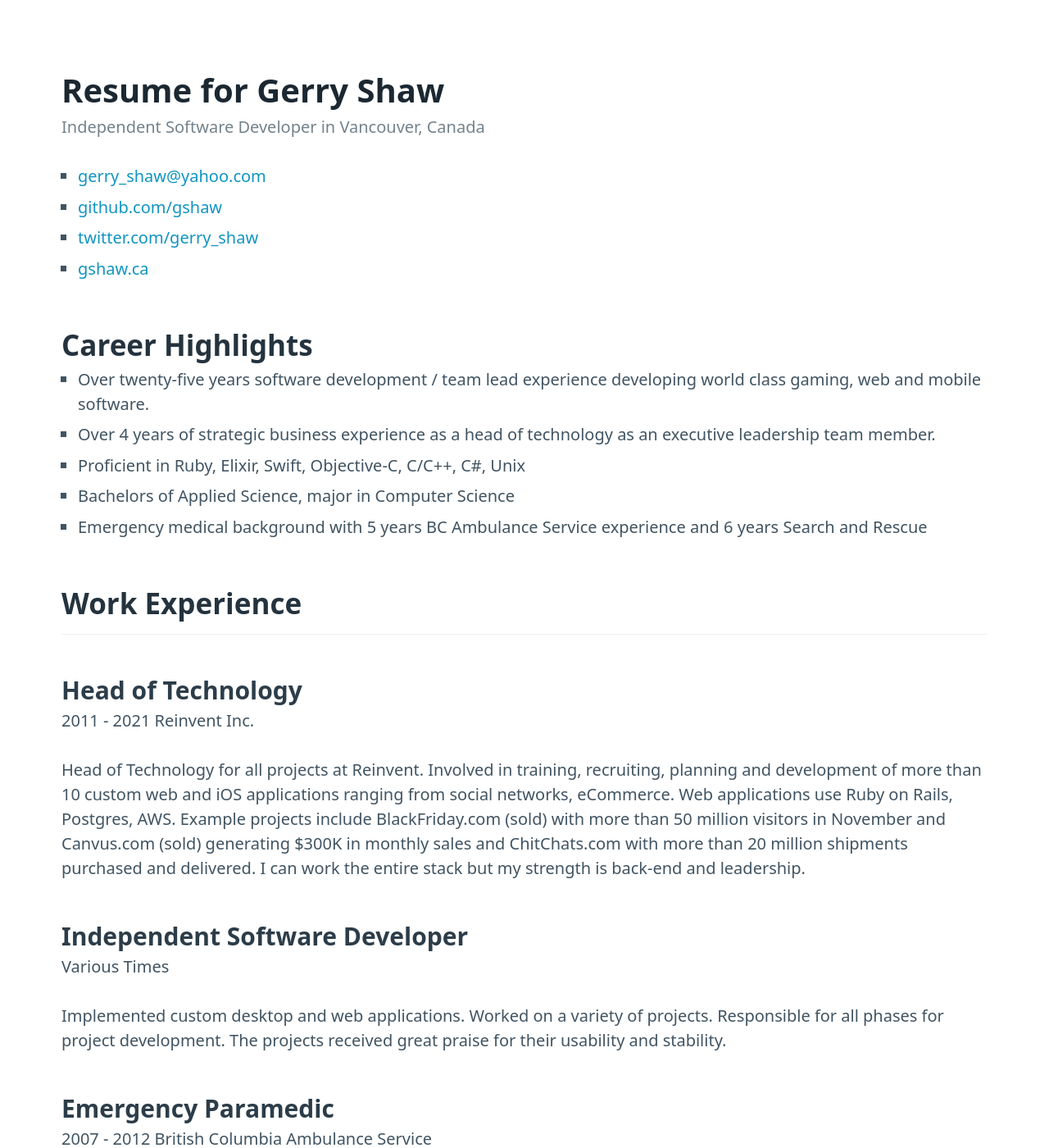
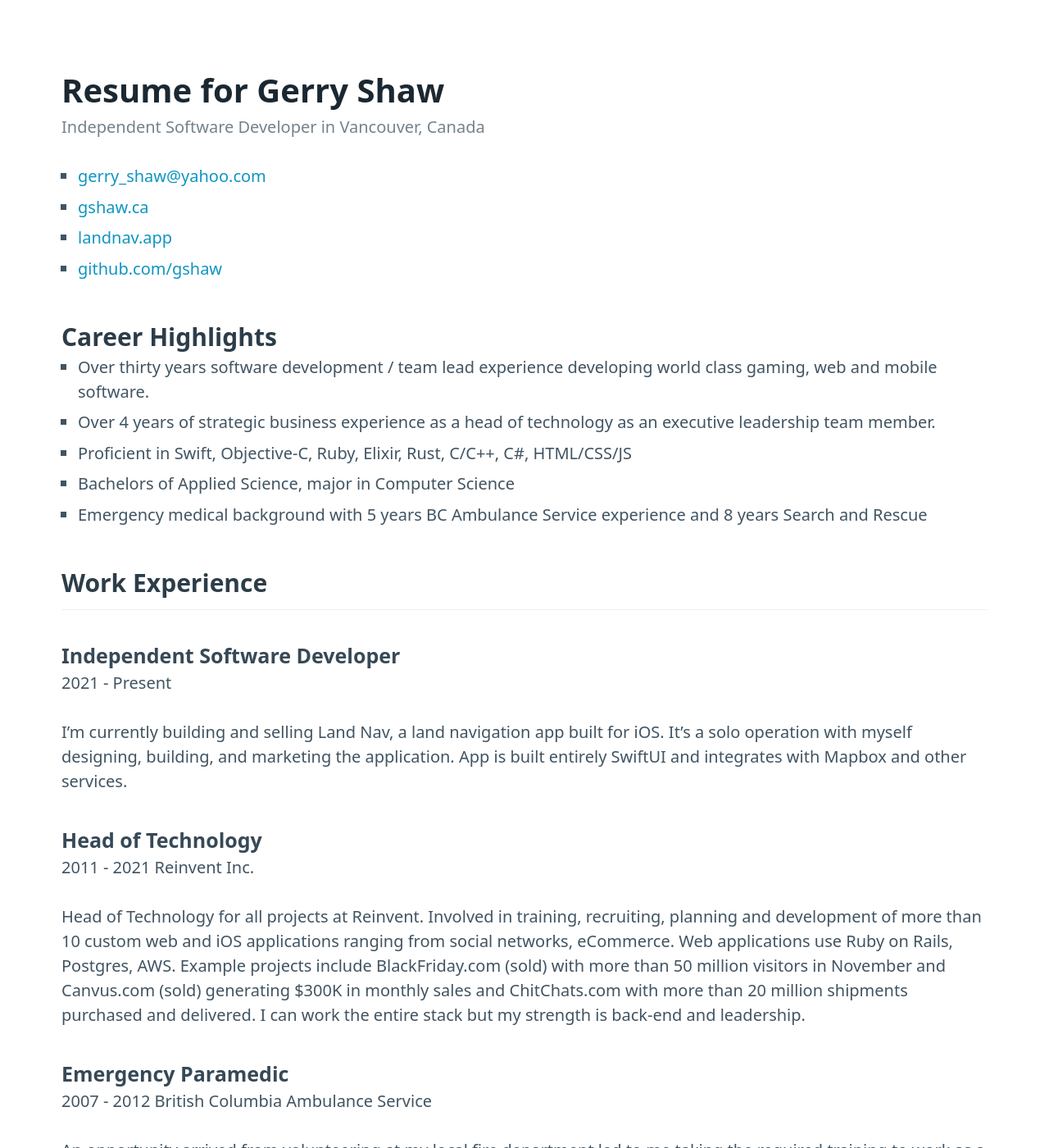
Before and after one commit to gshaw/gshaw.github.io, a Jekyll site: the page built from resume.md, in a window 1280 px wide and 1400 px high. Shown: the whole window at 82% size. Built offline with Jekyll 4.4.1, drawn with Linux system fonts in a browser that asks for light colours; some of the changed text lies outside the part shown.

Commit message:
Update personal site

```diff
--- a/resume.md
+++ b/resume.md
@@ -7,37 +7,37 @@ title: Resume for Gerry Shaw
   <h2>Independent Software Developer in Vancouver, Canada</h2>
 </hgroup>
 
-- [gerry_shaw@yahoo.com](mailto:gerry_shaw@yahoo.com)
+- [gerry_shaw@yahoo.com](mailto:gerry_shaw@yahoo.com?subject=Resume)
+- [gshaw.ca](https://gshaw.ca)
+- [landnav.app](https://landnav.app)
 - [github.com/gshaw](https://github.com/gshaw)
-- [twitter.com/gerry_shaw](https://twitter.com/gerry_shaw)
-- [gshaw.ca](https://gshaw.ca)
 
-## Career Highlights
+### Career Highlights
 
-- Over twenty-five years software development / team lead experience developing world class gaming, web and mobile software.
+- Over thirty years software development / team lead experience developing world class gaming, web and mobile software.
 - Over 4 years of strategic business experience as a head of technology as an executive leadership team member.
-- Proficient in Ruby, Elixir, Swift, Objective-C, C/C++, C#, Unix
+- Proficient in Swift, Objective-C, Ruby, Elixir, Rust, C/C++, C#, HTML/CSS/JS
 - Bachelors of Applied Science, major in Computer Science
-- Emergency medical background with 5 years BC Ambulance Service experience and 6 years Search and Rescue
+- Emergency medical background with 5 years BC Ambulance Service experience and 8 years Search and Rescue
 
-## Work Experience
+### Work Experience
 
 ---
 
-### Head of Technology
+#### Independent Software Developer
+
+2021 - Present
+
+I'm currently building and selling Land Nav, a land navigation app built for iOS. It's a solo operation with myself designing, building, and marketing the application. App is built entirely SwiftUI and integrates with Mapbox and other services.
+
+#### Head of Technology
 
 2011 - 2021
 Reinvent Inc.
 
 Head of Technology for all projects at Reinvent. Involved in training, recruiting, planning and development of more than 10 custom web and iOS applications ranging from social networks, eCommerce. Web applications use Ruby on Rails, Postgres, AWS. Example projects include BlackFriday.com (sold) with more than 50 million visitors in November and Canvus.com (sold) generating $300K in monthly sales and ChitChats.com with more than 20 million shipments purchased and delivered. I can work the entire stack but my strength is back-end and leadership.
 
-### Independent Software Developer
-
-Various Times
-
-Implemented custom desktop and web applications. Worked on a variety of projects. Responsible for all phases for project development. The projects received great praise for their usability and stability.
-
-### Emergency Paramedic
+#### Emergency Paramedic
 
 2007 - 2012
 British Columbia Ambulance Service
@@ -46,7 +46,7 @@ An opportunity arrived from volunteering at my local fire department led to me t
 
 I continue to volunteer as a BC Search and Rescue volunteer with South Fraser SAR.
 
-### Senior Software Engineer
+#### Senior Software Engineer
 
 2002 - 2007
 Electronic Arts Inc.
@@ -55,51 +55,54 @@ Lead Engineer for all Playstation Portable (PSP) and Nitendo DS products done at
 
 Two year sabbatical allowed time for travel, completing my schooling and expanding my skills. Among other things I developed Nant during this time.
 
-### Software Engineer
+#### Software Engineer
 
 1993 - 2000
 Electronic Arts Inc.
-https://www.ea.com
 
 Team lead for small section of developers in the tools & libraries department. Worked on many Windows and cross platform tools in C/C++ and helped on many shipped projects.
 
-Tools included image editors, movie compression, font creation, 3D texture management, front end layout, and localization. Worked on cross platform game libraries used by dozens of projects like NHL, FIFA, NBA, Triple Play, and Need for Speed. An incomplete list of games can be found on my [Moby Games profile](https://www.mobygames.com/developer/sheet/view/developerId=7341/).
+Tools included image editors, movie compression, font creation, 3D texture management, front end layout, and localization. Worked on cross platform game libraries used by dozens of projects like NHL, FIFA, NBA, Triple Play, and Need for Speed. An incomplete list of games can be found on my [Moby Games profile](https://www.mobygames.com/person/7341/gerry-shaw/).
 
-### Canadian Armed Forces
+#### Canadian Armed Forces
 
 1989 - 1992
 
 Reserve soldier in the Royal Westminster Regiment. Received infantry, driving, communications, and leadership training.
 
-## Education
+### Education
 
 ---
 
-### Simon Fraser University
+#### Simon Fraser University
 
 Bachelor's of Science. Major in Computing Science.
 
-### Justice Institute of British Columbia
+#### Justice Institute of British Columbia
 
-Emergency Medial Responder and Primary Care Paramedic programs.
-
+Emergency Medial Responder and Primary Care Paramedic programs.<br>
 Ground Search and Rescue and additional related courses.
 
-## Side Projects
+### Side Projects and Open Source
 
 ---
 
-### Birds Near Me - Worldwide Birding Guide
+#### Little Faker - Fast Fake Text Generation
 
-Designed and created a world wide field guide for birders integrating data from eBird, Wikipedia, Flickr and Xeno-Canto. Available on the Apple App Store.
+Designed and created a simple macOS app for generating fake text. Available on the macOS App Store.<br>
+[gshaw.ca/littlefaker](https://gshaw.ca/littlefaker)
+
+#### Birds Near Me - Worldwide Birding Guide
+
+Designed and created a worldwide field guide for birders integrating data from eBird, Wikipedia, Flickr and Xeno-Canto. Available on the iOS App Store.<br>
 [birdsnearme.com](https://birdsnearme.com)
 
-### iDefibrillate - AED Simulator
+#### iDefibrillate - Realistic AED Simulator
 
-iDefibrillate is an accurate simulator of an AED (Automatic External Defibrillator) designed to be used for CPR training and general familiarization. Available on the Apple App Store.
-[gshaw.ca/idefibrillate](https://gshaw.ca/idefibrillate/)
+iDefibrillate is an accurate simulator of an AED (Automatic External Defibrillator) designed to be used for CPR training and general familiarization. Available on the iOS App Store.<br>
+[gshaw.ca/idefibrillate](https://gshaw.ca/idefibrillate)
 
-### Nant - A .NET Build Tool
+#### Nant - A .NET Build Tool
 
-Founding developer and project coordinator for an open source cross platform build tool written in C# on the .NET platform. Used by Intel, Microsoft, ActiveState, Mono, and many other companies and projects.
+Founding developer and project coordinator for an open source cross platform build tool written in C# on the .NET platform. Used by Intel, Microsoft, ActiveState, Mono, and many other companies and projects.<br>
 [github.com/nant/nant](https://github.com/nant/nant/)
```
Also changed, not shown: index.md (+8 -16 lines), spencer.md (+2 -6 lines).
